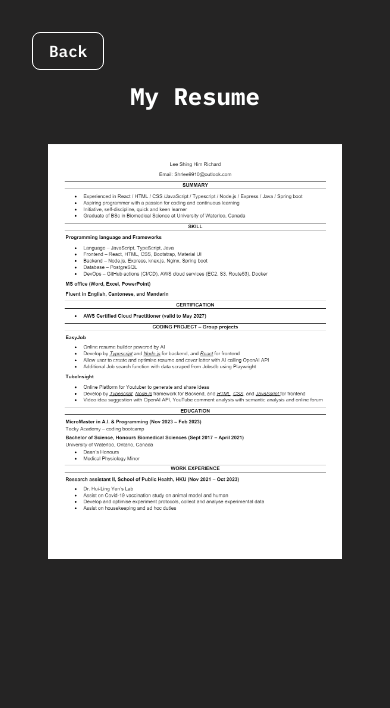
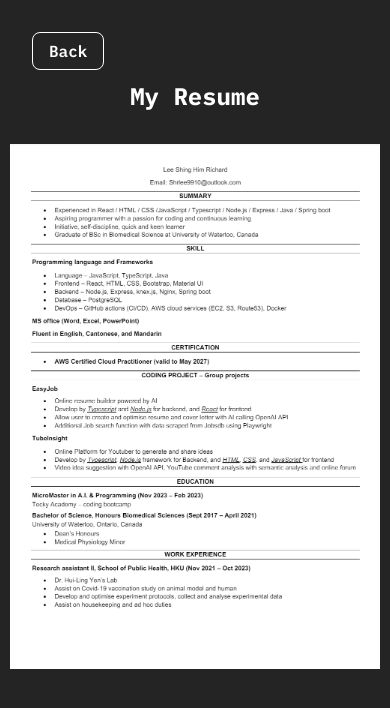
Before and after one commit to RL9910/rl9910.github.io, a React (Create React App) app: page /resume in a window 390 px wide. Shown: the top 708 px of the page. Built offline with nearby package versions, Linux system fonts and the light colour scheme.

Commit message:
update resume img style with @media

```diff
--- a/src/Resume/Resume.css
+++ b/src/Resume/Resume.css
@@ -27,7 +27,9 @@
 
 @media  screen and (max-width: 1000px){
     .resume-container img{
-        width: 90%
+        width: 95%;
     }
-
+    .resume-container{
+        padding: 5rem 0;
+    }
 }
```
